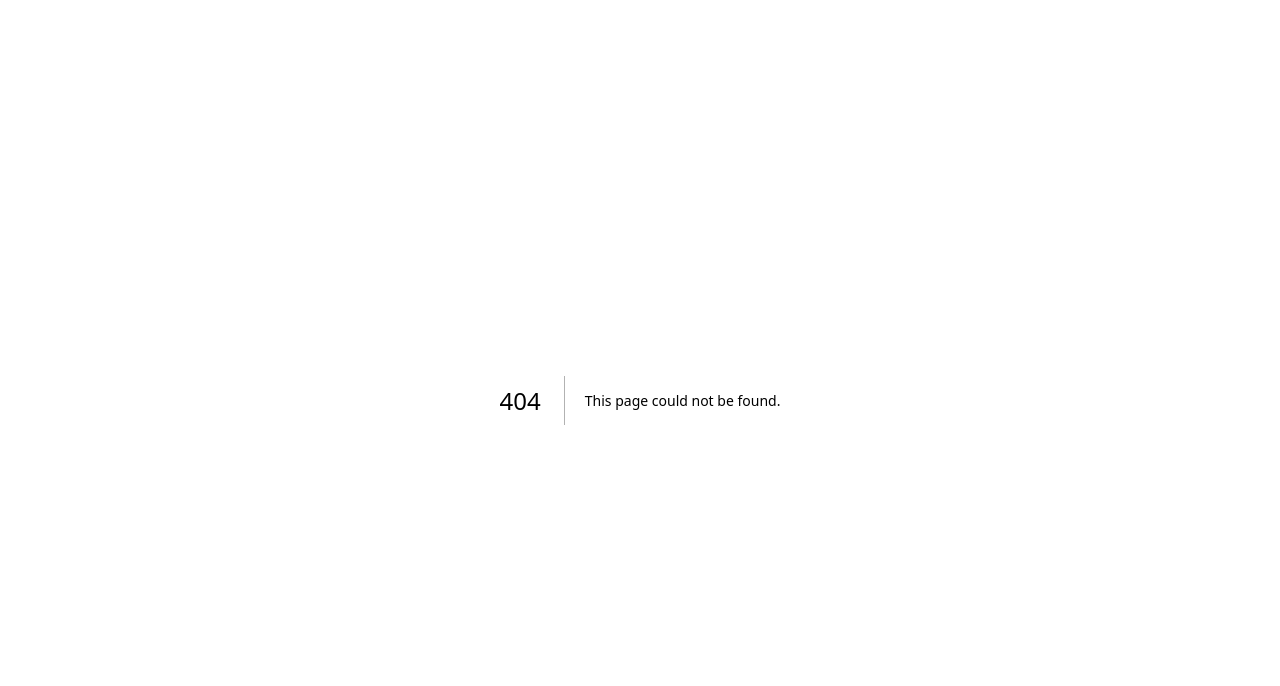
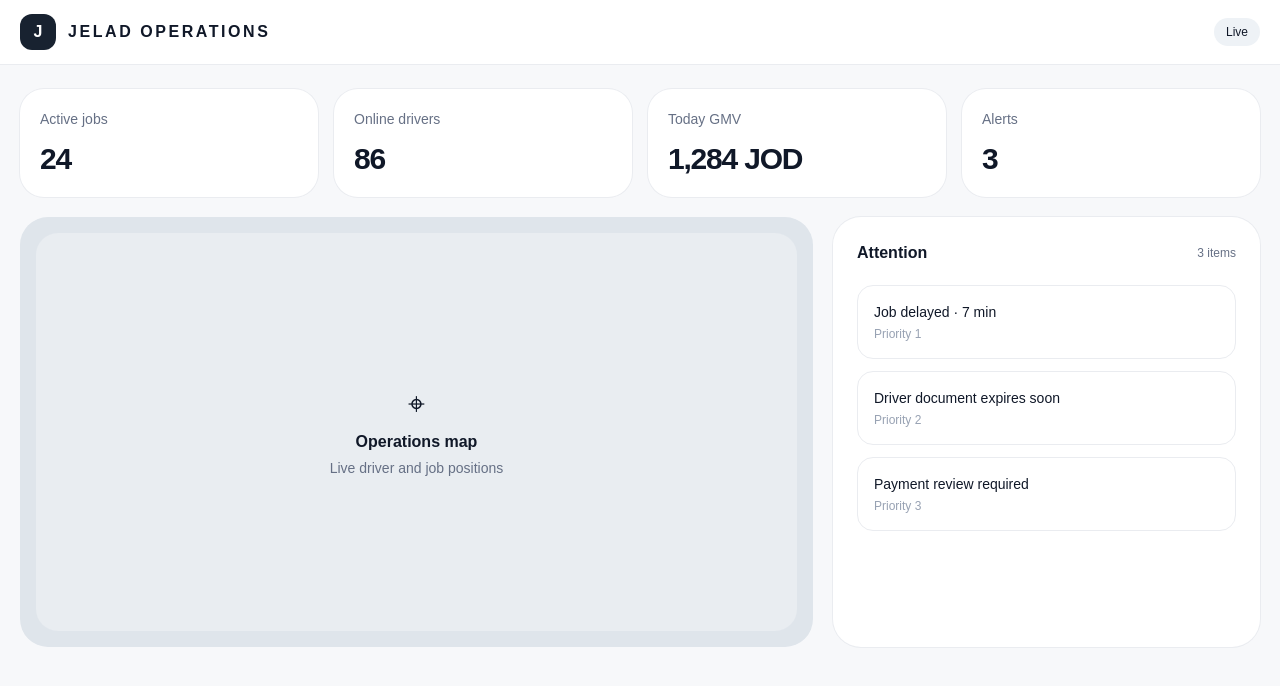
Before and after one commit to Huthayfa-Alomari/JELAD, a Next.js app: page /admin in a window 1280 px wide. Before the commit this address had no page. Shown: the top 686 px of the page. Built offline with nearby package versions, Linux system fonts and the light colour scheme.

Commit message:
feat(ui): add app/admin/page.tsx experience

```diff
--- /dev/null
+++ b/app/admin/page.tsx
@@ -0,0 +1,6 @@
+const stats=[["Active jobs","24"],["Online drivers","86"],["Today GMV","1,284 JOD"],["Alerts","3"]];
+
+export default function AdminPage(){return <main className="min-h-screen bg-[#f7f8fa] text-[#101828]"><header className="border-b border-[#eaecf0] bg-white"><div className="mx-auto flex h-16 max-w-7xl items-center justify-between px-5"><div className="flex items-center gap-3"><div className="grid h-9 w-9 place-items-center rounded-xl bg-[#182230] font-bold text-white">J</div><span className="font-semibold tracking-[.16em]">JELAD OPERATIONS</span></div><span className="rounded-full bg-[#eef2f6] px-3 py-1.5 text-xs font-medium">Live</span></div></header>
+ <div className="mx-auto max-w-7xl px-5 py-6"><div className="grid gap-4 sm:grid-cols-2 lg:grid-cols-4">{stats.map(([a,b])=><div key={a} className="rounded-3xl bg-white p-5 ring-1 ring-[#eaecf0]"><p className="text-sm text-[#667085]">{a}</p><p className="mt-3 text-3xl font-semibold tracking-[-.04em]">{b}</p></div>)}</div><div className="mt-5 grid gap-5 lg:grid-cols-[1.3fr_.7fr]"><section className="min-h-[430px] rounded-[28px] bg-[#dfe5eb] p-4"><div className="flex h-full items-center justify-center rounded-[22px] bg-[#e9edf1]"><div className="text-center"><div className="text-3xl">⌖</div><p className="mt-2 font-semibold">Operations map</p><p className="mt-1 text-sm text-[#667085]">Live driver and job positions</p></div></div></section><section className="rounded-[28px] bg-white p-6 ring-1 ring-[#eaecf0]"><div className="flex items-center justify-between"><h2 className="font-semibold">Attention</h2><span className="text-xs text-[#667085]">3 items</span></div><div className="mt-5 space-y-3">{["Job delayed · 7 min","Driver document expires soon","Payment review required"].map((x,i)=><div key={x} className="rounded-2xl border border-[#eaecf0] p-4"><p className="text-sm font-medium">{x}</p><p className="mt-1 text-xs text-[#98a2b3]">Priority {i+1}</p></div>)}</div></section></div></div>
+ </main>
+}
```
